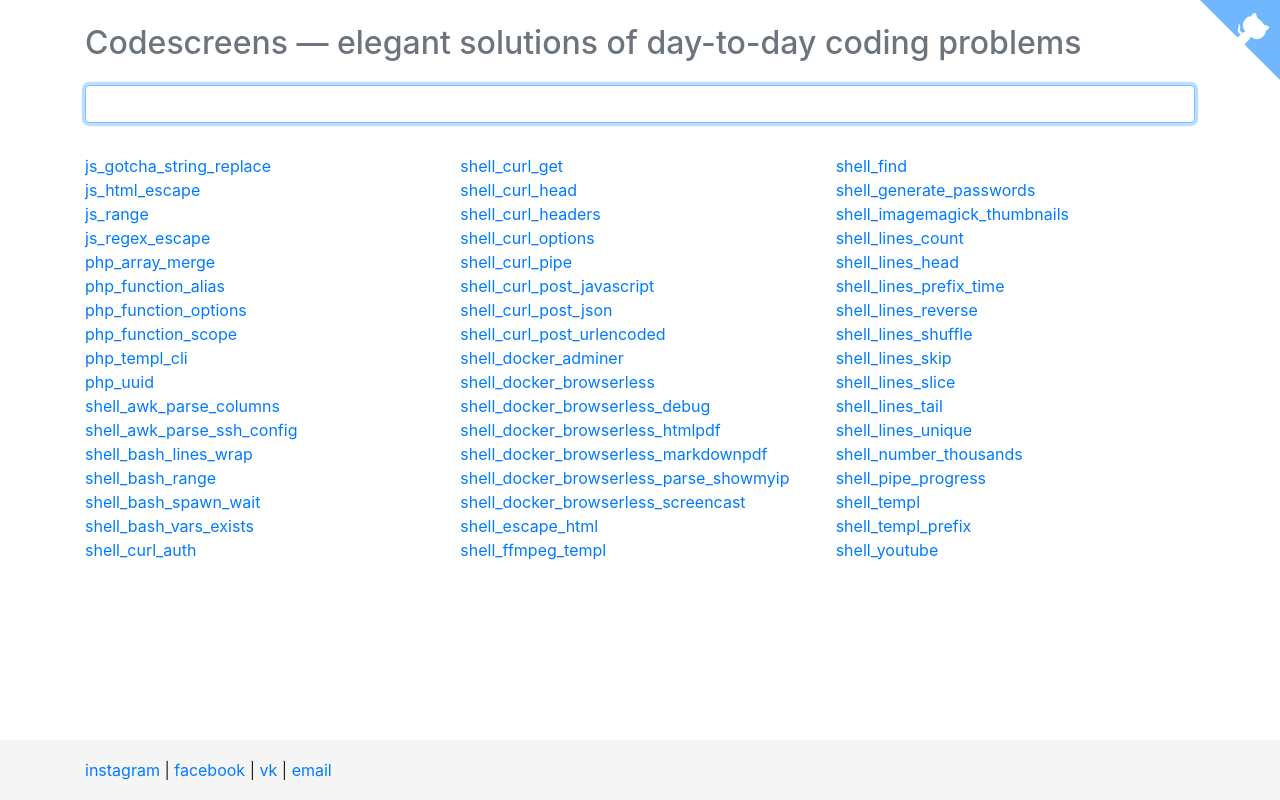
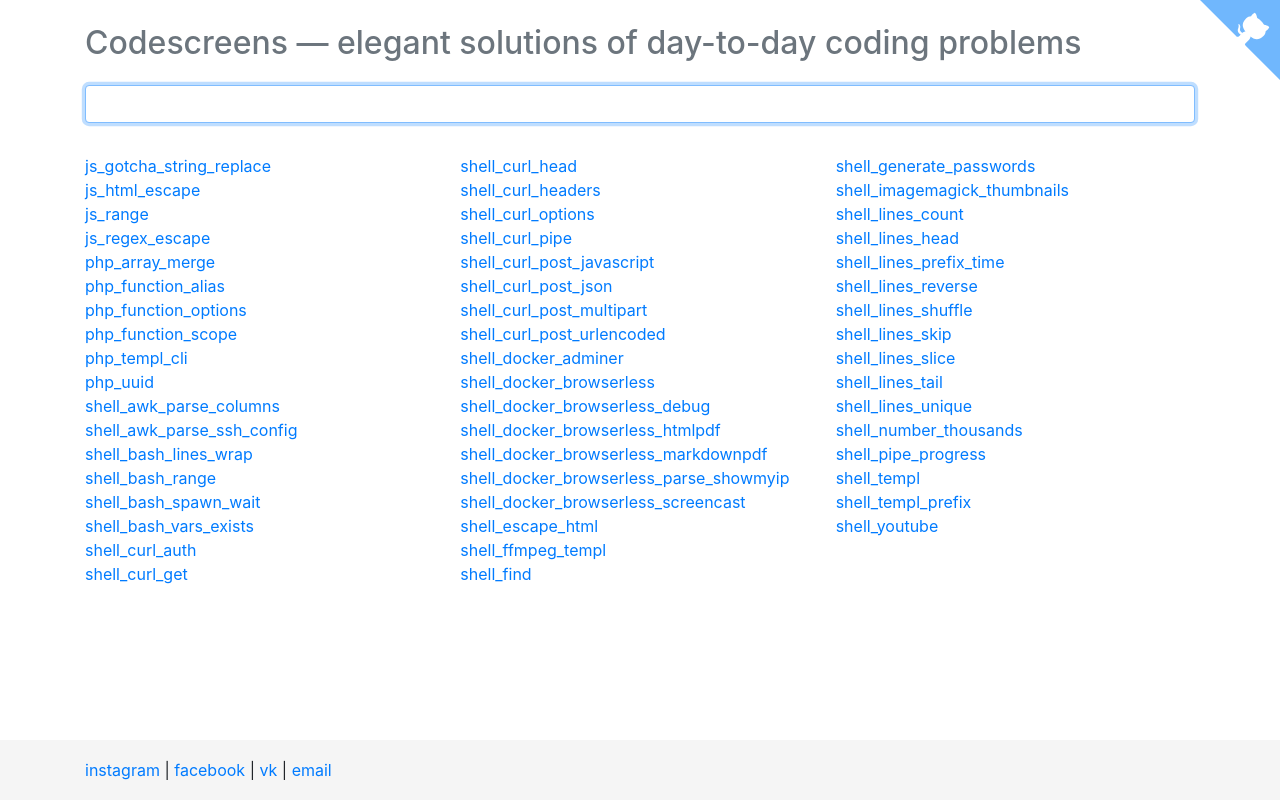
Before and after one commit to vbarbarosh/codescreens, a plain HTML site: page docs/index.html in a window 1280 px wide. Drawn offline with nearby package versions, Linux system fonts and the light colour scheme.

Commit message:
add shell_curl_post_multipart

```diff
--- a/docs/index.html
+++ b/docs/index.html
@@ -138,6 +138,7 @@ body {
                 {name: 'shell_curl_pipe', gist_url: 'https://git.io/fjcuh'},
                 {name: 'shell_curl_post_javascript', gist_url: 'https://git.io/fjcbm'},
                 {name: 'shell_curl_post_json', gist_url: 'https://git.io/fjCiK'},
+                {name: 'shell_curl_post_multipart', gist_url: 'https://git.io/fjWex'},
                 {name: 'shell_curl_post_urlencoded', gist_url: 'https://git.io/fjCGe'},
                 {name: 'shell_docker_adminer', gist_url: 'https://gist.github.com/f07a7a1529fa37a78878a0db193ca91c'},
                 {name: 'shell_docker_browserless', gist_url: 'https://git.io/fjLsL'},
```
Also changed, not shown: img/shell_curl_post_multipart.png (added), 1 other file.
